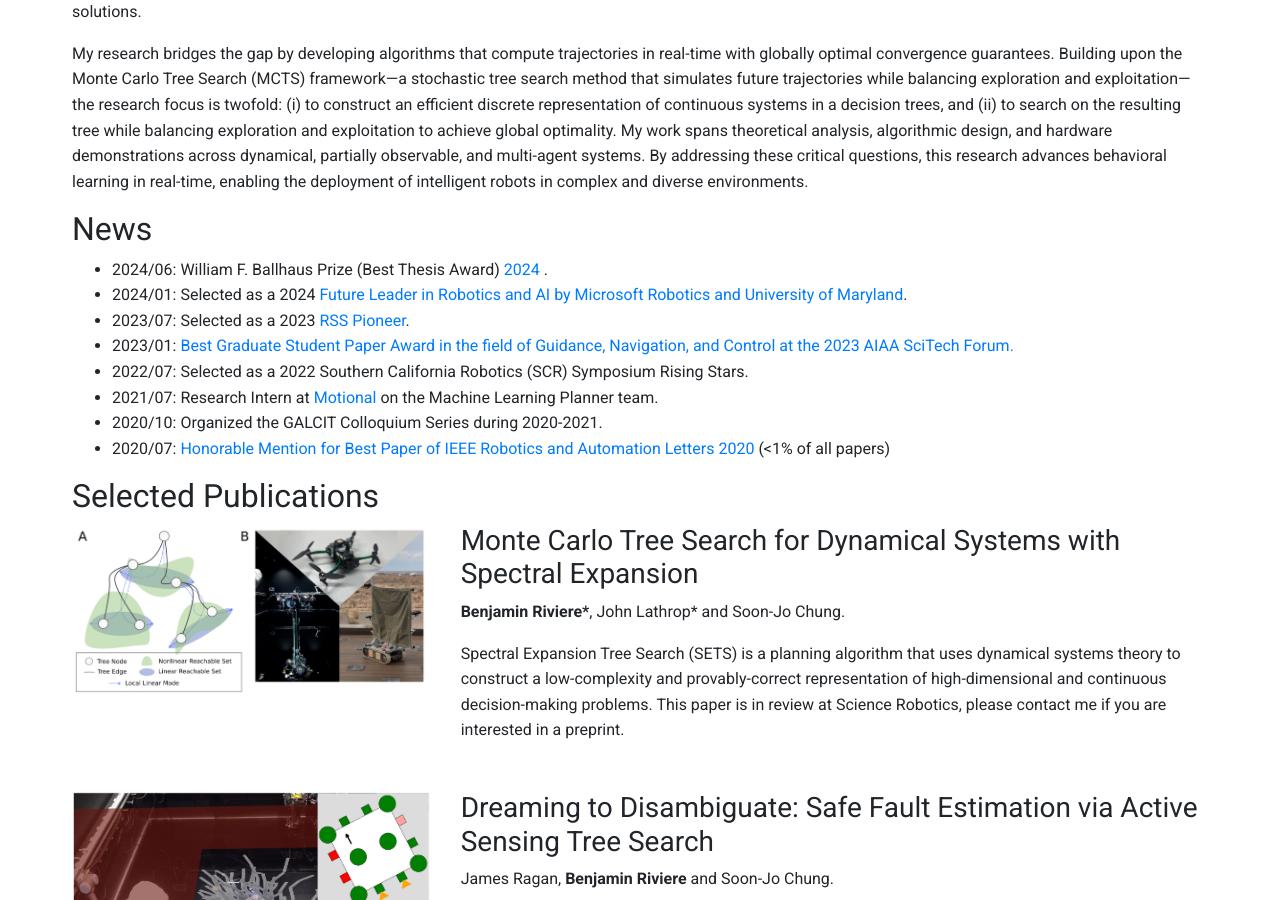
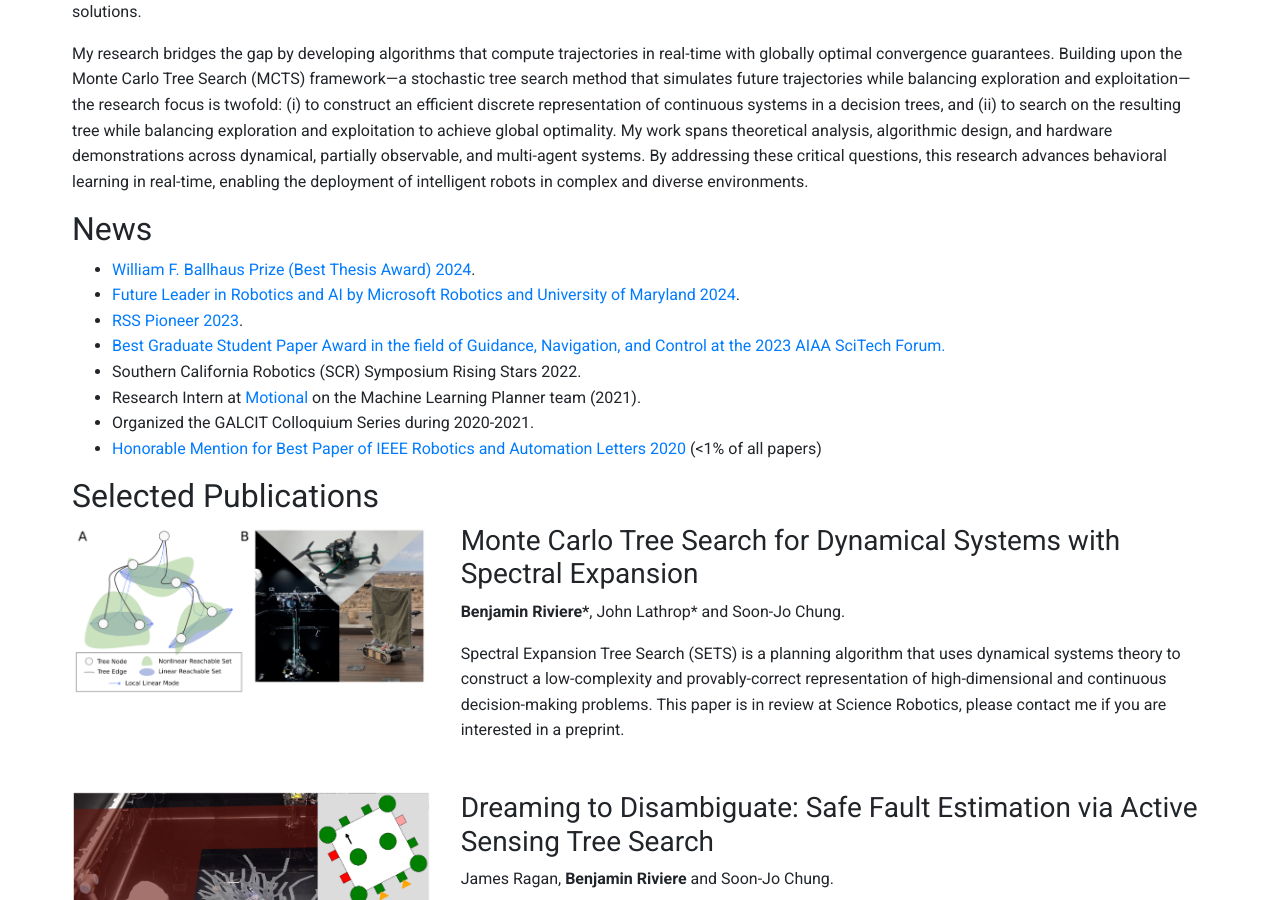
Before and after one commit to bpriviere/bpriviere.github.io, a Jekyll site: the page built from index.md, in a window 1280 px wide and 900 px high, scrolled down 673 px. Built offline with Jekyll 4.4.1, drawn with Linux system fonts in a browser that asks for light colours; some of the changed lines change nothing that is shown.

Commit message:
formatting

```diff
--- a/_layouts/home.html
+++ b/_layouts/home.html
@@ -165,14 +165,22 @@
             <section id="news">
                 <h2>News</h2>
                 <ul>
-                    <li>2024/06: William F. Ballhaus Prize (Best Thesis Award) <a href="https://www.galcit.caltech.edu/academics/honors-and-awards/ballhaus-prize"> 2024 </a>.</li>
+                    <!-- <li>2024/06: William F. Ballhaus Prize (Best Thesis Award) <a href="https://www.galcit.caltech.edu/academics/honors-and-awards/ballhaus-prize"> 2024 </a>.</li>
                     <li>2024/01: Selected as a 2024 <a href="https://robotics.umd.edu/futureleaders">Future Leader in Robotics and AI by Microsoft Robotics and University of Maryland</a>.</li>
                     <li>2023/07: Selected as a 2023 <a href="https://sites.google.com/view/rsspioneers2023/participants?authuser=0">RSS Pioneer</a>.</li>
                     <li>2023/01: <a href="https://www.eas.caltech.edu/news/jimmy-ragan-and-benjamin-rivi%C3%A8re-receive-2023-aiaa-guidance-navigation-and-control-best-graduate-student-paper-award">Best Graduate Student Paper Award in the field of Guidance, Navigation, and Control at the 2023 AIAA SciTech Forum.</a></li>
                     <li>2022/07: Selected as a 2022 Southern California Robotics (SCR) Symposium Rising Stars.</li>
                     <li>2021/07: Research Intern at <a href="https://motional.com/">Motional</a> on the Machine Learning Planner team.</li>
                     <li>2020/10: Organized the GALCIT Colloquium Series during 2020-2021.</li>
-                    <li>2020/07: <a href="https://arxiv.org/abs/2002.11807"><a href="https://www.ieee-ras.org/publications/ra-l/ra-l-paper-awards">Honorable Mention for Best Paper of IEEE Robotics and Automation Letters 2020</a> (<1% of all papers)</li>
+                    <li>2020/07: <a href="https://arxiv.org/abs/2002.11807"><a href="https://www.ieee-ras.org/publications/ra-l/ra-l-paper-awards">Honorable Mention for Best Paper of IEEE Robotics and Automation Letters 2020</a> (<1% of all papers)</li> -->
+                    <li><a href="https://www.galcit.caltech.edu/academics/honors-and-awards/ballhaus-prize"> William F. Ballhaus Prize (Best Thesis Award) 2024</a>.</li>
+                    <li><a href="https://robotics.umd.edu/futureleaders">Future Leader in Robotics and AI by Microsoft Robotics and University of Maryland 2024</a>.</li>
+                    <li><a href="https://sites.google.com/view/rsspioneers2023/participants?authuser=0">RSS Pioneer 2023</a>.</li>
+                    <li><a href="https://www.eas.caltech.edu/news/jimmy-ragan-and-benjamin-rivi%C3%A8re-receive-2023-aiaa-guidance-navigation-and-control-best-graduate-student-paper-award">Best Graduate Student Paper Award in the field of Guidance, Navigation, and Control at the 2023 AIAA SciTech Forum.</a></li>
+                    <li>Southern California Robotics (SCR) Symposium Rising Stars 2022.</li>
+                    <li>Research Intern at <a href="https://motional.com/">Motional</a> on the Machine Learning Planner team (2021).</li>
+                    <li>Organized the GALCIT Colloquium Series during 2020-2021.</li>
+                    <li><a href="https://arxiv.org/abs/2002.11807"><a href="https://www.ieee-ras.org/publications/ra-l/ra-l-paper-awards">Honorable Mention for Best Paper of IEEE Robotics and Automation Letters 2020</a> (<1% of all papers)</li>
                 </ul>
             </section>
 
```
